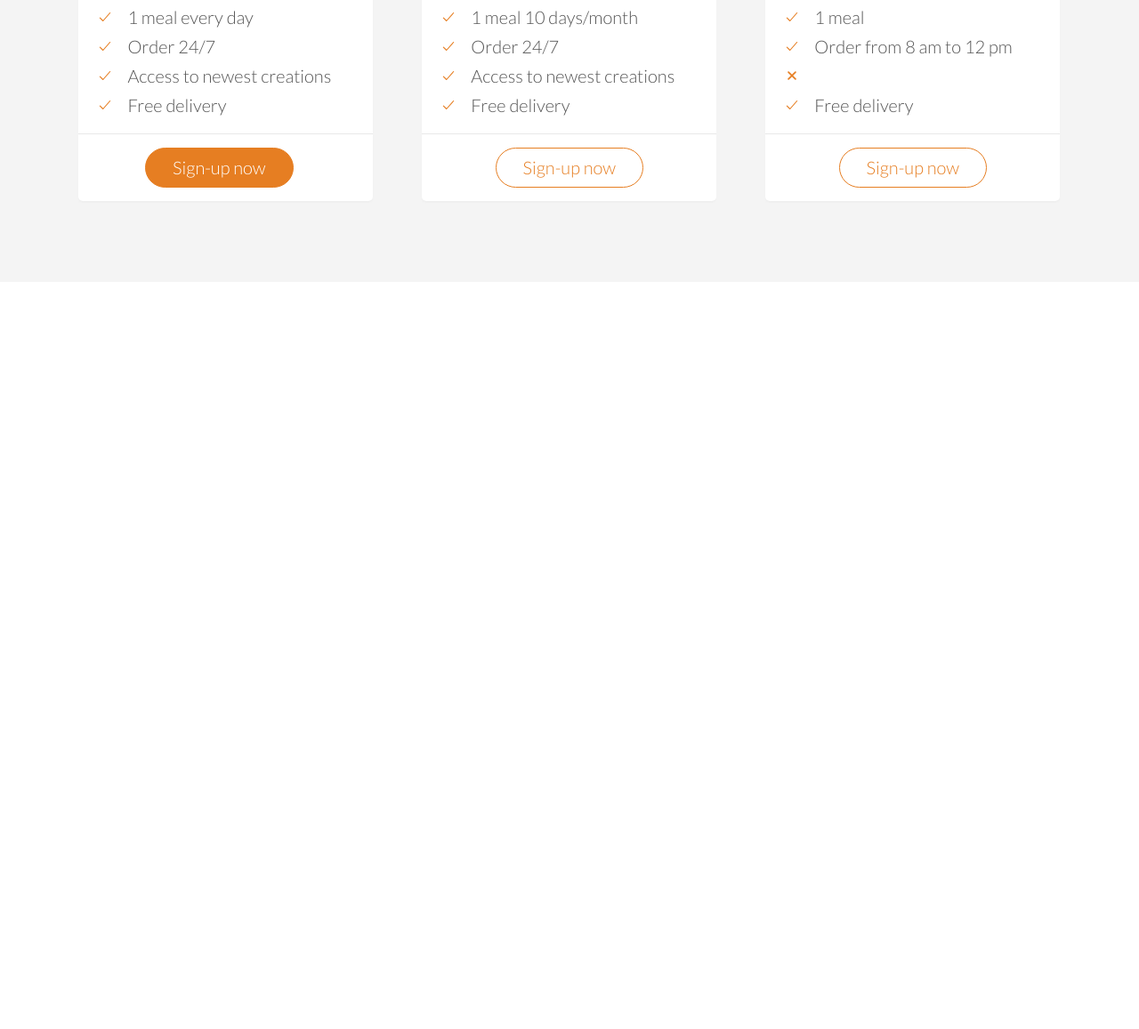
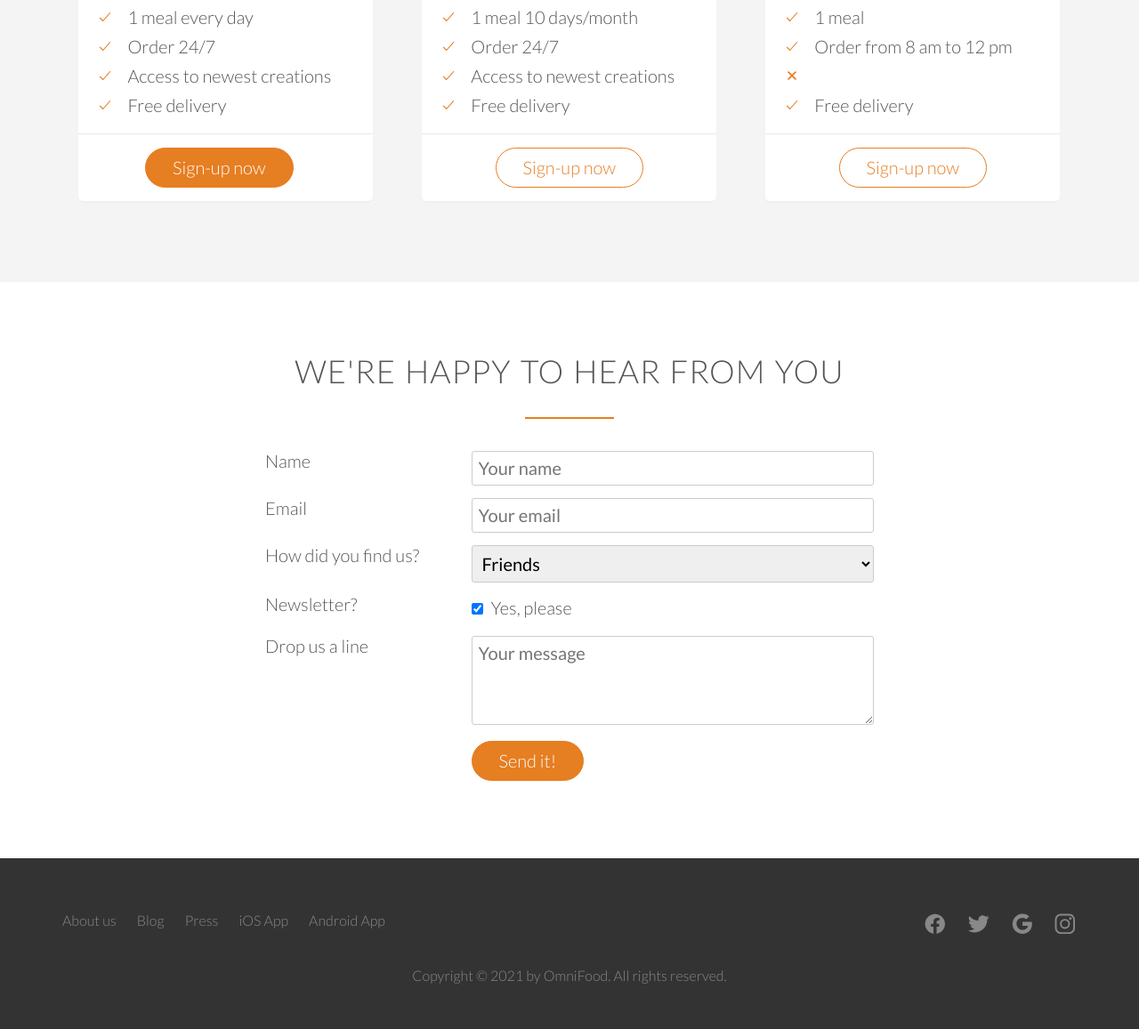
Before and after one commit to Dnavarro805/OmniFood, a plain HTML site: page index.html in a window 1280 px wide. Shown: the part 4282-5439 px from the top of the page at 89% size. Before the commit the page ends 4599 px from the top, so only its background shows below. Drawn offline with nearby package versions, Linux system fonts and the light colour scheme.

Commit message:
Added contact form & footer

```diff
--- a/index.html
+++ b/index.html
@@ -348,6 +348,104 @@
             </div>
         </section>
 
+        <section class="section-form">
+            <div class="row">
+                <h2>We're happy to hear from you</h2>
+            </div>
+
+            <div class="row">
+                <form method="POST" action="#" class="contact-form">
+                    <div class="row">
+                        <div class="col span-1-of-3">
+                            <label for="name">Name</label>
+                        </div>
+                        <div class="col span-2-of-3">
+                            <input type="text" name="name" id="name" placeholder="Your name" required>
+                        </div>
+                    </div>
+
+                    <div class="row">
+                        <div class="col span-1-of-3">
+                            <label for="email">Email</label>
+                        </div>
+                        <div class="col span-2-of-3">
+                            <input type="email" name="email" id="name" placeholder="Your email" required>
+                        </div>
+                    </div>
+
+                    <div class="row">
+                        <div class="col span-1-of-3">
+                            <label for="find-us">How did you find us?</label>
+                        </div>
+                        <div class="col span-2-of-3">
+                            <select name="find-us" id="find-us">
+                                <option value="friends" selected>Friends</option>
+                                <option value="search">Search engine</option>
+                                <option value="ad">Advertisement</option>
+                                <option value="other">Other</option>
+                            </select>
+                        </div>
+                    </div>
+
+                    <div class="row">
+                        <div class="col span-1-of-3">
+                            <label>Newsletter?</label>
+                        </div>
+                        <div class="col span-2-of-3">
+                            <input type="checkbox" name="news" id="news" checked> Yes, please
+                        </div>
+                    </div>
+
+                    <div class="row">
+                        <div class="col span-1-of-3">
+                            <label>Drop us a line</label>
+                        </div>
+                        <div class="col span-2-of-3">
+                            <textarea name="message" placeholder="Your message"></textarea>
+                        </div>
+                    </div>
+
+                    <div class="row">
+                        <div class="col span-1-of-3">
+                            <label>&nbsp;</label>
+                        </div>
+                        <div class="col span-2-of-3">
+                            <input type="submit" value="Send it!">
+                        </div>
+                    </div>
+                </form>
+            </div>
+        </section>
+
+        <footer>
+            <div class="row">
+                <div class="col span-1-of-2">
+                    <ul class="footer-nav">
+                        <li><a href="#">About us</a></li>
+                        <li><a href="#">Blog</a></li>
+                        <li><a href="#">Press</a></li>
+                        <li><a href="#">iOS App</a></li>
+                        <li><a href="#">Android App</a></li>
+                    </ul>
+                </div>
+
+                <div class="col span-1-of-2">
+                    <ul class="social-icons">
+                        <li><a href="#"><ion-icon name="logo-facebook" class="facebook-link"></ion-icon></a></li>
+                        <li><a href="#"><ion-icon name="logo-twitter" class="twitter-link"></ion-icon></a></li>
+                        <li><a href="#"><ion-icon name="logo-google" class="google-link"></ion-icon></ion-icon></a></li>
+                        <li><a href="#"><ion-icon name="logo-instagram" class="instagram-link"></ion-icon></a></li>
+                    </ul>
+                </div>
+            </div>
+
+            <div class="row">
+                <p>
+                    Copyright &copy; 2021 by OmniFood. All rights reserved.
+                </p>
+            </div>
+        </footer>
+
         <script type="module" src="https://unpkg.com/ionicons@5.5.2/dist/ionicons/ionicons.esm.js"></script>
         <script nomodule src="https://unpkg.com/ionicons@5.5.2/dist/ionicons/ionicons.js"></script>
 
--- a/resources/css/styles.css
+++ b/resources/css/styles.css
@@ -134,7 +134,8 @@ a:active {
 
 /* ----- BUTTONS ----- */
 .btn:link,
-.btn:visited {
+.btn:visited,
+input[type=submit] {
     display: inline-block;
     padding: 10px 30px;
     font-weight: 300;
@@ -144,7 +145,8 @@ a:active {
 }
 
 .btn-full:link,
-.btn-full:visited {
+.btn-full:visited,
+input[type=submit] {
     background-color: #e67e22;
     border: 1px solid #e67e22;
     color: #fff;
@@ -158,18 +160,20 @@ a:active {
 }
 
 .btn:hover,
-.btn:active {
+.btn:active,
+input[type=submit]:hover,
+input[type=submit]:active {
     background-color: #cf6d17;
 }
 
 .btn-full:hover,
 .btn-full:active {
-    border: 1px solid #e67e22;
+    border: 1px solid #cf6d17;
 }
 
 .btn-ghost:hover,
 .btn-ghost:active {
-    border: 1px solid #e67e22;
+    border: 1px solid #cf6d17;
     color: #fff;
 }
 
@@ -425,3 +429,110 @@ cite img {
 .plan-box ul li {
     padding: 5px 0;
 }
+
+
+/* ----- CONTACT FORM ----- */
+.contact-form {
+    width: 60%;
+    margin: 0 auto;
+}
+
+input[type=text],
+input[type=email],
+select,
+textarea {
+    width: 100%;
+    padding: 7px;
+    border-radius: 3px;
+    border: 1px solid #ccc;
+}
+
+textarea {
+    height: 100px;
+}
+
+input[type=checkbox] {
+    margin: 10px 5px 10px 0;
+}
+
+*:focus {
+    outline: none;
+}
+
+
+/* ----- FOOTER ----- */
+footer {
+    background-color: #333;
+    padding: 50px;
+    font-size: 80%;
+}
+
+.footer-nav {
+    list-style: none;
+    float: left;
+}
+
+.social-icons {
+    list-style: none;
+    float: right;
+}
+
+.footer-nav li,
+.social-icons li {
+    display: inline-block;
+    margin-right: 20px;
+}
+
+.footer-nav li:last-child,
+.social-icons li:last-child {
+    margin-right: 0;
+}
+
+.footer-nav li a:link,
+.footer-nav li a:visited,
+.social-icons li a:link,
+.social-icons li a:visited {
+    text-decoration: none;
+    border: 0;
+    color: #888;
+    transition: color 0.2s;
+}
+
+.footer-nav li a:hover,
+.footer-nav li a:active {
+    color: #ddd;
+}
+
+.social-icons li a:link,
+.social-links li a:visited {
+    font-size: 160%;
+}
+
+.facebook-link,
+.twitter-link,
+.google-link,
+.instagram-link {
+    transition: color 0.2s;
+}
+
+.facebook-link:hover {
+    color: #3b5998;
+}
+
+.twitter-link:hover {
+    color: #00aced;
+}
+
+.google-link:hover {
+    color: #dd4b39;
+}
+
+.instagram-link:hover {
+    color: #517fa4;
+}
+
+footer p {
+    color: #888;
+    text-align: center;
+    margin-top: 20px;
+}
```
